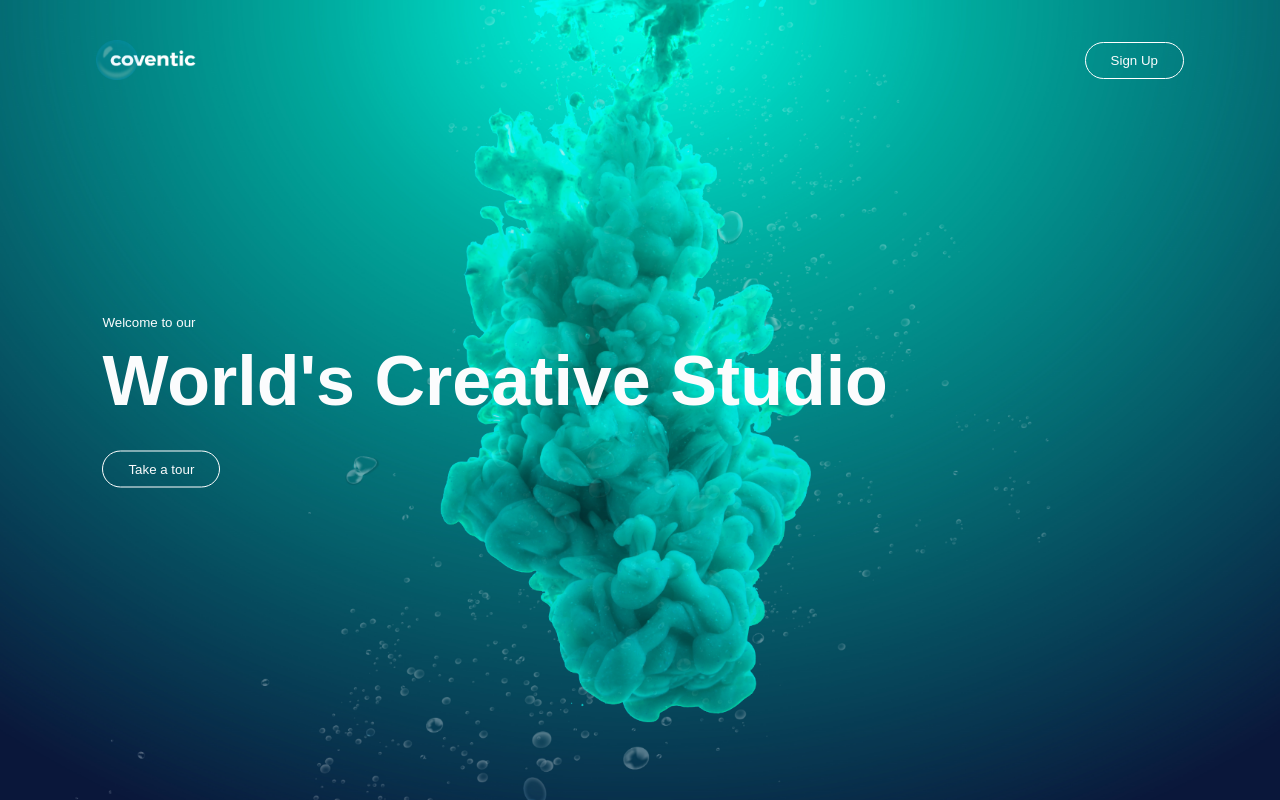
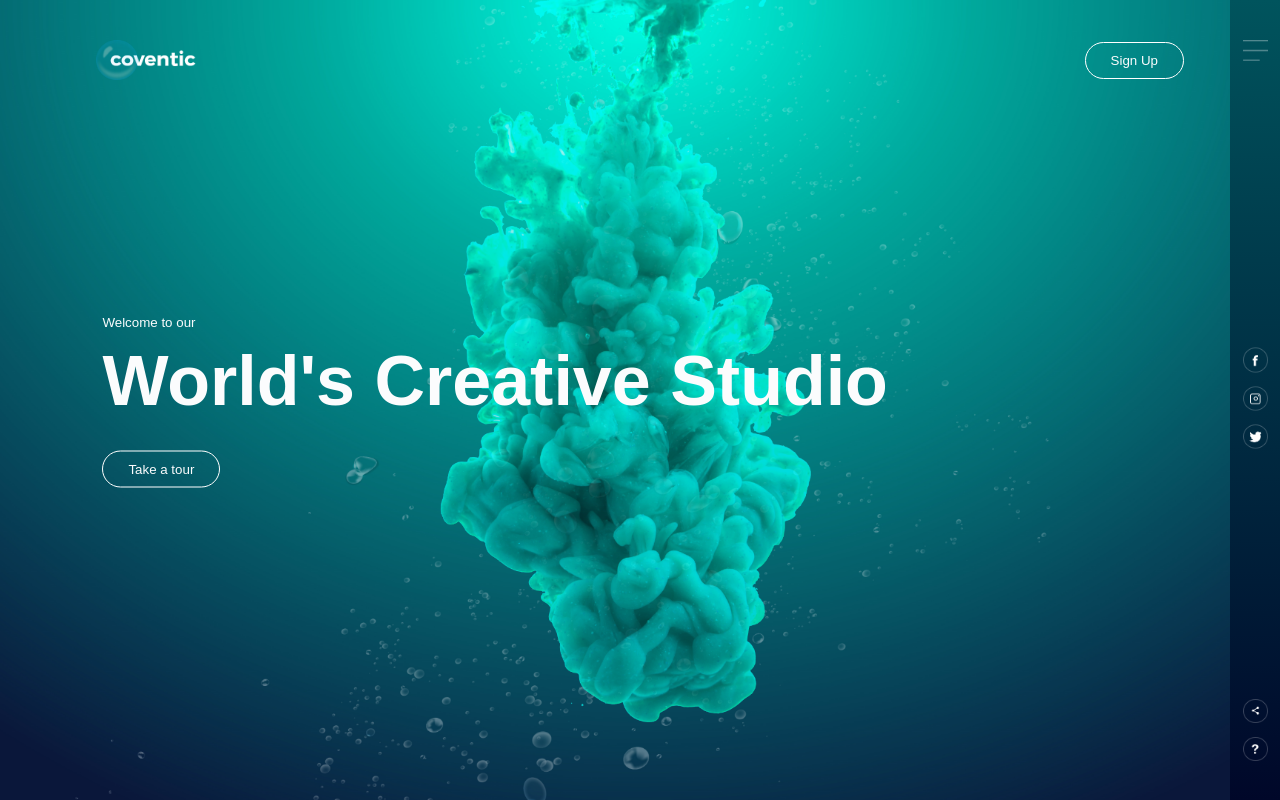
Before and after one commit to ilarioni/animatedObjectWebDesign, a plain HTML site: page index.html in a window 1280 px wide. Drawn offline with Linux system fonts and the light colour scheme.

Commit message:
side bar
social links and useful links styling

```diff
--- a/index.html
+++ b/index.html
@@ -17,6 +17,18 @@
             <h1>World's Creative Studio</h1>
             <button type="button">Take a tour</button>
         </div>
+        <div class="side-bar">
+            <img src="media/menu.png" alt="menu" class="menu">
+            <div class="social-links">
+                <img src="media/fb.png" alt="fb">
+                <img src="media/ig.png" alt="ig">
+                <img src="media/tw.png" alt="tw">
+            </div>
+            <div class="useful-links">
+                <img src="media/share.png" alt="share">
+                <img src="media/info.png" alt="info">
+            </div>
+        </div>
     </div>
 
 </body>
--- a/style.css
+++ b/style.css
@@ -46,3 +46,35 @@ h1 {
     margin: 10px 0 30px;
     line-height: 80px;
 }
+.side-bar {
+    width: 50px;
+    height: 100vh;
+    background: linear-gradient(#00545d, #000729);
+    position: absolute;
+    right: 0;
+    top: 0;
+}
+.menu {
+    display: block;
+    width: 25px;
+    margin: 40px auto 0;
+    cursor: pointer;
+}
+.social-links img, .useful-links img {
+    width: 25px;
+    margin: 5px auto;
+    cursor: pointer;
+}
+.social-links {
+    width: 50px;
+    text-align: center;
+    position: absolute;
+    top: 50%;
+    transform: translateY(-50%);
+}
+.useful-links {
+    width: 50px;
+    text-align: center;
+    position: absolute;
+    bottom: 30px;
+}
```
